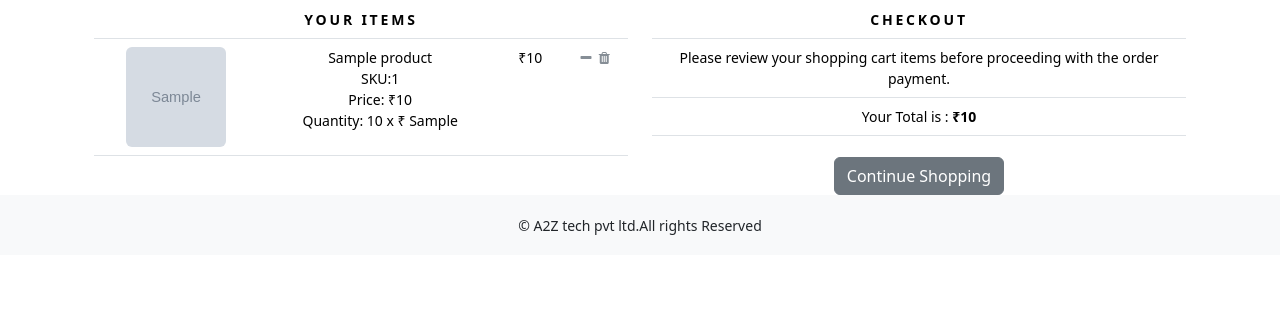
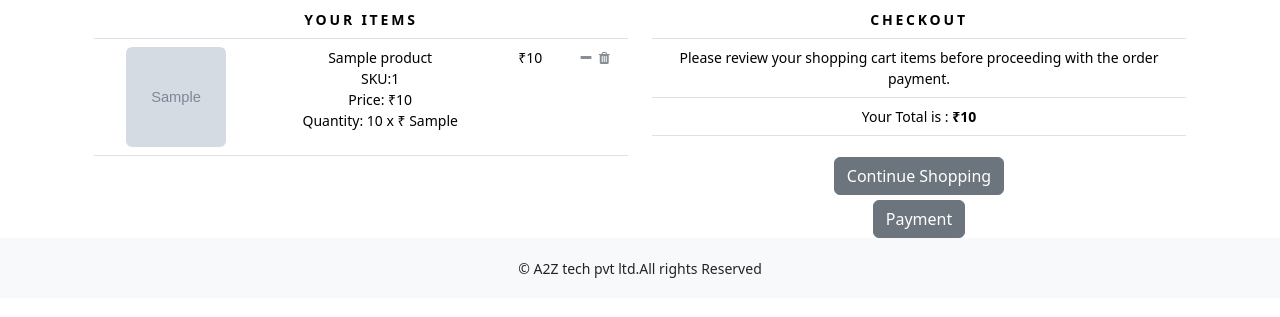
Before and after one commit to shamalek/e-commerce-app-using-python-django, a Django app: template ecommerceproject1/templates/cart.html in a window 1280 px wide. Shown: the part 311-628 px from the top of the page. Run offline with Django 3.2, Linux system fonts and the light colour scheme; the template is opened without the code that fills it: most values are stand-ins (such as "Sample title", 1, 10 or a date in 2020); grey boxes marked "Sample" are stand-in pictures; some libraries are stand-ins or nearby versions.

Commit message:
payment button added

```diff
--- a/ecommerceproject1/templates/cart.html
+++ b/ecommerceproject1/templates/cart.html
@@ -102,6 +102,10 @@ This is the cart page. Proceed to review your items and place the order
         <div class="mx-auto">
             <a href="{% url 'shop:allProductCat' %}" class="btn btn-secondary btn-block my_custom_button">Continue Shopping</a>
         </div>
+        <div class="mx-auto">
+            <a href="{% url 'shop:allProductCat' %}" class="btn btn-secondary btn-block my_custom_button">Payment</a>
+        </div>
+
     </div>
 
 </div>
--- a/ecommerceproject1/templates/nav.html
+++ b/ecommerceproject1/templates/nav.html
@@ -10,7 +10,7 @@
 <!--          <a class="nav-link active" aria-current="page" href="#">Home</a>-->
 <!--        </li>-->
         <li class="nav-item">
-          <a class="nav-link" href="#">Home</a>
+          <a class="nav-link" href="{% url 'shop:allProductCat' %}">Home</a>
         </li>
         <li class="nav-item dropdown {% if 'shop in request.path' %} active {% endif %}">
           <a class="nav-link dropdown-toggle" href="#" role="button" data-bs-toggle="dropdown" aria-expanded="false">
```
Also changed, not shown: db.sqlite3.
